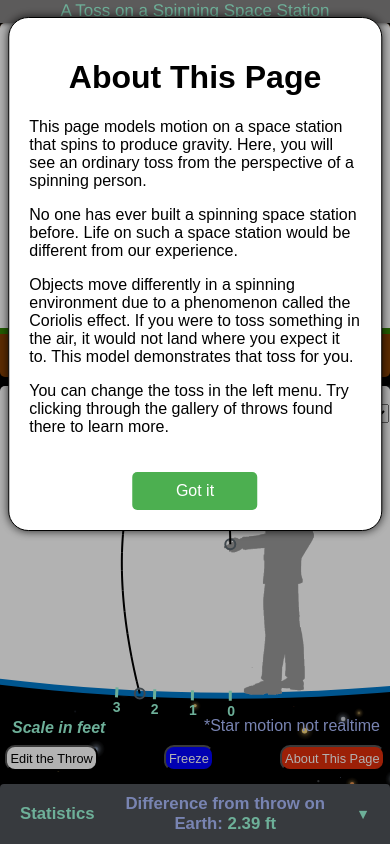
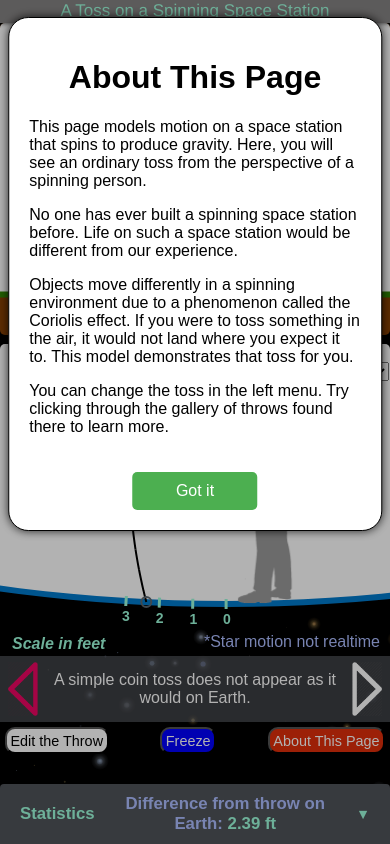
Before and after one commit to kevindprice/coriolis, a React (Vite) app: page / in a window 390 px wide. Built offline with nearby package versions, Linux system fonts and the light colour scheme; the HTML template or start-up script is replaced by a standard one.

Commit message:
Added Gallery strip to main page
On mobile screens, the main page now displays the gallery strip. The rest of the vertical canvas has been shrunk to accommodate this.

There is also a fix for the Samsung Browser which was clipping the bottom of of the star canvas when the titlebar was scrolled away.

```diff
--- a/src/App.css
+++ b/src/App.css
@@ -14,7 +14,7 @@ body {
 	/* overflow not hidden — allows scrolling to the stats panel below the model */
 }
 
-.noscroll {
+.noscroll { /*Nevermind, I decided not to use this*/
     overscroll-behavior: none;
     overflow: hidden;
     height: 100vh;
@@ -37,7 +37,7 @@ body {
 
 .tallCanvas {
 	  overflow:hidden;
-	  height:42vh;
+	  height:37vh;
 	  position:relative;
 	  border-radius:5px;
 }
@@ -62,6 +62,59 @@ body {
 
 /*otherwise the stuff on top of it won't show up*/
 .canvasParent { z-index:-1;}
+
+
+/* ======= Main-page Gallery Strip (narrow screens only) ======== */
+
+#main-gallery {
+	display: flex;
+	align-items: center;
+	justify-content: center;
+	gap: 8px;
+	padding: 6px 8px;
+	background-color: rgba(80, 83, 89, 0.75);
+	color: white;
+}
+
+#main-gallery-text {
+	flex: 1;
+	text-align: center;
+}
+
+.gallery-arrow {
+	width: 30px;
+	cursor: pointer;
+	vertical-align: middle;
+	flex-shrink: 0;
+	filter: brightness(0) invert(1);
+}
+
+/* Red tint for a disabled (end-of-range) arrow */
+.gallery-arrow-disabled {
+	filter: brightness(0) saturate(100%) invert(14%) sepia(86%) saturate(6000%) hue-rotate(329deg) brightness(93%);
+	cursor: default;
+}
+
+/* Left-menu variant of the gallery strip */
+.menu-gallery {
+	display: flex;
+	align-items: center;
+	justify-content: center;
+	border: 3px solid black;
+	border-radius: 5px;
+	padding: 5px 0;
+}
+
+.menu-gallery-text {
+	width: 200px;
+	text-align: center;
+}
+
+/* Hide on landscape/wide screens — left menu is readily accessible there */
+/* @media (orientation: landscape) { */
+@media screen and ( min-width: 601px ){
+	#main-gallery { display: none; }
+}
 
 
 /* ======= Bottom Buttons ======== */
@@ -552,31 +605,6 @@ input:invalid {  background-color: #ffdddd; }
 }
 
 
-/*  -moz-animation:move-stars-back 400s linear infinite;
-  -ms-animation:move-stars-back 400s linear infinite;
-  -o-animation:move-stars-back 400s linear infinite;
-  -webkit-animation:move-stars-back 400s linear infinite;
-  animation:move-stars-back 400s linear infinite; */
-
-/*No longer using these, but don't remove in case I want to use them later*/
-/*@keyframes move-stars-back {
-    from {background-position:0 0;}
-    to {background-position:10000px 0;}
-}
-@-webkit-keyframes move-stars-back {
-    from {background-position:0 0;}
-    to {background-position:10000px 0;}
-}
-@-moz-keyframes move-stars-back {
-    from {background-position:0 0;}
-    to {background-position:10000px 0;}
-}
-@-ms-keyframes move-stars-back {
-    from {background-position: 0;}
-    to {background-position:10000px 0;}
-}*/
-
-
 
 /* ======= Etcetera ======== */
 
@@ -688,11 +716,20 @@ input:invalid {  background-color: #ffdddd; }
 	}
 }
 
-@media screen and ( max-height: 775px ){
+/*The width where the left menu overlays on top,
+as defined in App.js by this.state.shouldShiftForBurger*/
+@media screen and ( max-width:600px){
+
+}
+
+
+/* Portrait screens: shorten tallCanvas to fit the gallery strip */
+@media screen and ( orientation: portrait ) and (max-height:775px) {
 	.tallCanvas {
-		height:37vh;
+		height:30.5vh;
 	}
 }
+
 
 /*Mobile screens tend to have things like
 title bars, etc that shrink the size "seen."
@@ -702,9 +739,6 @@ Shorten the menus to fit on mobile screens.*/
 	/*#popupcontent { height:420px; }*/
 	#popup h1 {		margin-block-start: 0em!important;
 					margin-block-end: 0em!important;	}
-	.tallCanvas {
-		height:38vh;
-	}
 
 	.diffnotice{ margin-top: 5px; }
 
@@ -768,7 +802,7 @@ Shorten the menus to fit on mobile screens.*/
 	 /*good for portrait mode or docked window*/
 	.starForm {width: 135px; top:0px; right:0px; padding:0px;}
 	.diffnoticesmall { font-size: 0.8em;}
-	.button { padding:3.5px; font-weight:initial; font-size:.8em;}
+	.button { padding:3.5px; font-weight:initial; font-size:.9em;}
 	#leftMenuButton { margin-left: 5px;}
 
 	#FreezeButton { margin-right:0px; }
--- a/src/App.js
+++ b/src/App.js
@@ -14,6 +14,7 @@ import LeftMenu from "./LeftMenu"
 import StarCanvas from "./StarCanvas"
 import PopUp from "./PopUp"
 import Gallery from "./gallery.json"
+import GalleryStrip from "./GalleryStrip"
 
 //If ResizeObserver isn't supported to my liking...
 //then there is react-resize-observer import which could do the same thing,
@@ -743,9 +744,11 @@ class App extends Component {
 			{innerMenu}
 		</SideDrawer>);
 
+	//Nevermind, I decided not to use this
 	//if the stats menu is open, allow the user to scroll down.
-	var noscroll="noscroll"
-	if(this.state.statsOpen){ noscroll="" }
+	//var noscroll="noscroll";
+	//if(this.state.statsOpen){ noscroll="" }
+	var noscroll="";
 
 return (
 
@@ -798,6 +801,14 @@ return (
 	</div>
 
 
+	<GalleryStrip
+		leftFunction={this.leftArrow}
+		rightFunction={this.rightArrow}
+		showLeft={this.state.sampleNum > 0}
+		showRight={this.state.sampleNum < Gallery.samples.length - 1}
+		text={Gallery.samples[this.state.sampleNum].text}
+	/>
+
 	<div>
 		<button className="button" id={"leftMenuButton"} onClick={this.toggleLeftMenu}>Edit the Throw</button>
 		<button id="referenceLink" className="button floatright" onClick={this.togglePopUp}>About This Page</button>
@@ -819,7 +830,6 @@ return (
 			<span className={show_diff_from_expected2}>&nbsp;{secondaryunits})</span>
 		</div>
 	</OutputMenu>
-
 </div>
 
   <PopUp display={this.state.PopUpOpen} toggle={this.togglePopUp}/>
--- /dev/null
+++ b/src/GalleryStrip.js
@@ -0,0 +1,28 @@
+import React from 'react';
+import leftarrow  from './img/left-arrow.png';
+import rightarrow from './img/right-arrow.png';
+
+// Gallery navigation strip shown on narrow screens (≤750 px) where the left
+// menu is closed by default.  Mirrors the gallery section in LeftMenu.js.
+
+function GalleryStrip({ leftFunction, rightFunction, showLeft, showRight, text, menu }) {
+	return (
+		<div id={menu ? undefined : 'main-gallery'} className={menu ? 'menu-gallery' : ''}>
+			<img
+				src={leftarrow}
+				alt="Previous example"
+				className={'gallery-arrow' + (showLeft ? '' : ' gallery-arrow-disabled')}
+				onClick={showLeft ? leftFunction : undefined}
+			/>
+			<div id={menu ? undefined : 'main-gallery-text'} className={menu ? 'menu-gallery-text' : ''}>{text}</div>
+			<img
+				src={rightarrow}
+				alt="Next example"
+				className={'gallery-arrow' + (showRight ? '' : ' gallery-arrow-disabled')}
+				onClick={showRight ? rightFunction : undefined}
+			/>
+		</div>
+	);
+}
+
+export default GalleryStrip;
--- a/src/LeftMenu.js
+++ b/src/LeftMenu.js
@@ -3,9 +3,7 @@ import './App.css';
 
 import InputField from './InputField'
 import AngleInput from './AngleInput'
-
-import leftarrow from "./img/left-arrow.png"
-import rightarrow from "./img/right-arrow.png"
+import GalleryStrip from './GalleryStrip'
 
 /*
 props:
@@ -78,14 +76,6 @@ render() {
 	{
 		seconddiameter = round(this.props.vars.diameter/1000); seconddiameterunits=" km across";
 	}
-
-	var cursorLeft = "pointer"
-	if(!this.props.showLeftCursor)
-	{cursorLeft = "initial"}
-
-	var cursorRight = "pointer"
-	if(!this.props.showRightCursor)
-	{cursorRight = "initial"}
 
 
 	//The input fields that appear if the user selects their checkmark
@@ -218,11 +208,14 @@ render() {
 <br/>
 <br/>
 
-<div style={{border:"3px solid black", borderRadius:"5px", paddingTop:"5px", paddingBottom:"5px"}}>
-<img src={leftarrow} alt="Leftarrow" width="30" style={{verticalAlign:"middle",cursor:cursorLeft}}  onClick={ this.props.leftFunction }/>
-<div style={{verticalAlign:"middle", width:"200px", display:"inline-block"}}>{this.props.galleryText}</div>
-<img src={rightarrow} alt="Rightarrow" width="30" style={{verticalAlign:"middle",cursor:cursorRight}}  onClick={ this.props.rightFunction }/>
-</div>
+<GalleryStrip
+	menu={true}
+	leftFunction={this.props.leftFunction}
+	rightFunction={this.props.rightFunction}
+	showLeft={this.props.showLeftCursor}
+	showRight={this.props.showRightCursor}
+	text={this.props.galleryText}
+/>
 
 
 
--- a/src/OutputMenu.js
+++ b/src/OutputMenu.js
@@ -182,7 +182,7 @@ class OutputMenu extends Component {
 					<div id="stats-panel-footer">
 						<button
 							id="back-to-top"
-							onClick={() => window.scrollTo({ top: 0, behavior: 'smooth' })}>
+							onClick={() => { this.props.toggleStats(); }}>
 							↑ Back to model
 						</button>
 					</div>
--- a/src/StarCanvas.js
+++ b/src/StarCanvas.js
@@ -141,6 +141,10 @@ class StarCanvas extends Component {
 		this.resizeCanvas();
 		this.initStars();
 		window.addEventListener('resize', this.handleResize);
+		// visualViewport fires when mobile browser chrome slides in/out
+		if (window.visualViewport) {
+			window.visualViewport.addEventListener('resize', this.handleResize);
+		}
 		this.animId = requestAnimationFrame(this.animate);
 	}
 
@@ -168,20 +172,30 @@ class StarCanvas extends Component {
 	componentWillUnmount() {
 		if (this.animId) cancelAnimationFrame(this.animId);
 		window.removeEventListener('resize', this.handleResize);
+		if (window.visualViewport) {
+			window.visualViewport.removeEventListener('resize', this.handleResize);
+		}
 	}
 
 	// ── Canvas / star setup ────────────────────────────────────────────────────
 
+	// Returns true if the pixel buffer was actually changed.
 	resizeCanvas() {
 		const canvas = this.canvasRef.current;
-		if (!canvas) return;
-		canvas.width  = window.innerWidth;
-		canvas.height = window.innerHeight;
+		if (!canvas) return false;
+		// window.innerWidth/Height update when the mobile browser chrome
+		// slides in/out; vh units and clientHeight do not.
+		const w = window.innerWidth;
+		const h = window.innerHeight;
+		if (canvas.width === w && canvas.height === h) return false;
+		canvas.width  = w;
+		canvas.height = h;
+		return true;
 	}
 
 	handleResize() {
-		this.resizeCanvas();
-		if (this.props.largeStation) this.initStars();
+		const resized = this.resizeCanvas();
+		if (resized && this.props.largeStation) this.initStars();
 	}
 
 	initStars() {
@@ -218,7 +232,12 @@ class StarCanvas extends Component {
 
 	draw() {
 		const canvas = this.canvasRef.current;
-		if (!canvas || this.stars.length === 0 || !this.glowSprites) return;
+		if (!canvas || !this.glowSprites) return;
+		// Self-correct every frame in case the viewport changed without an event
+		// (e.g. Samsung Browser chrome sliding in/out).
+		const resized = this.resizeCanvas();
+		if (resized && this.props.largeStation) this.initStars();
+		if (this.stars.length === 0) return;
 		const ctx = canvas.getContext('2d');
 		ctx.fillStyle = '#000';
 		ctx.fillRect(0, 0, canvas.width, canvas.height);
@@ -271,7 +290,7 @@ class StarCanvas extends Component {
 			<canvas
 				ref={this.canvasRef}
 				style={{
-					position: 'absolute',
+					position: 'fixed',
 					top: 0,
 					left: 0,
 					width: '100%',
```
Also changed, not shown: .claude/launch.json (added).
